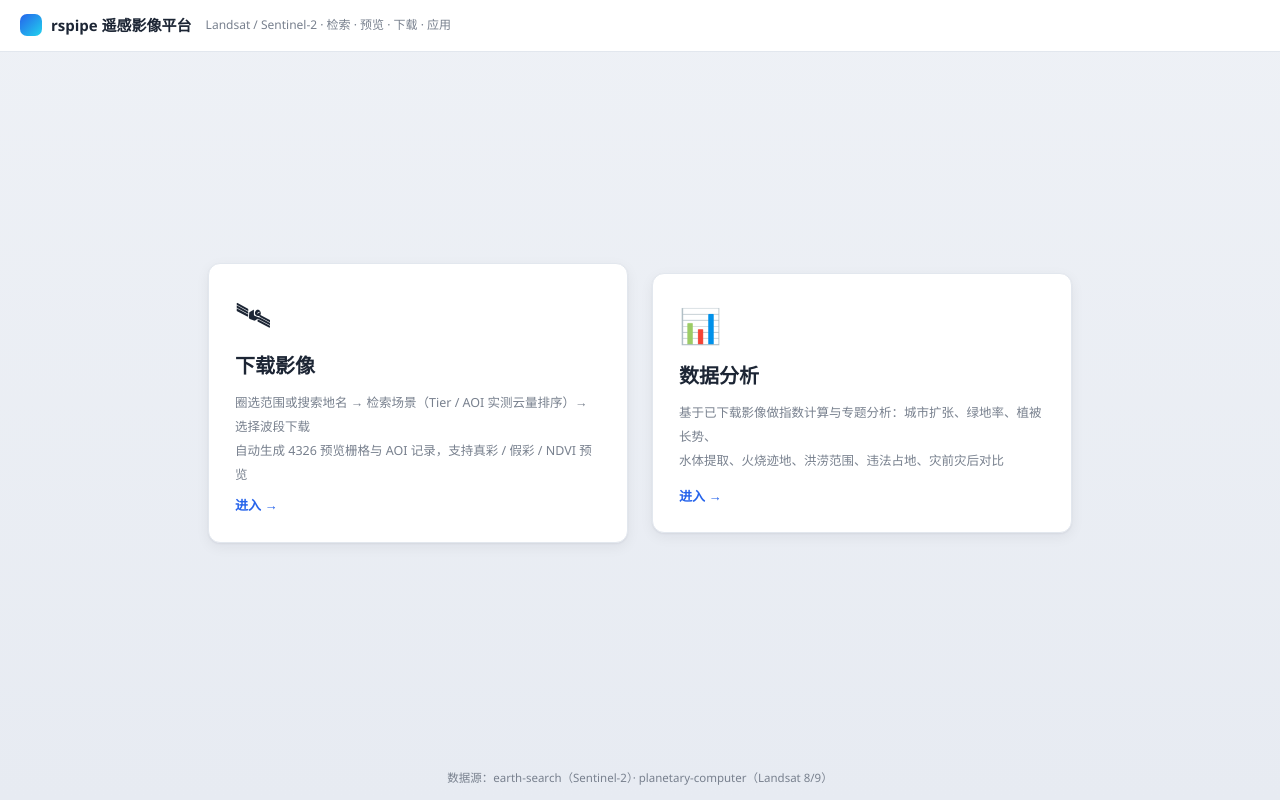
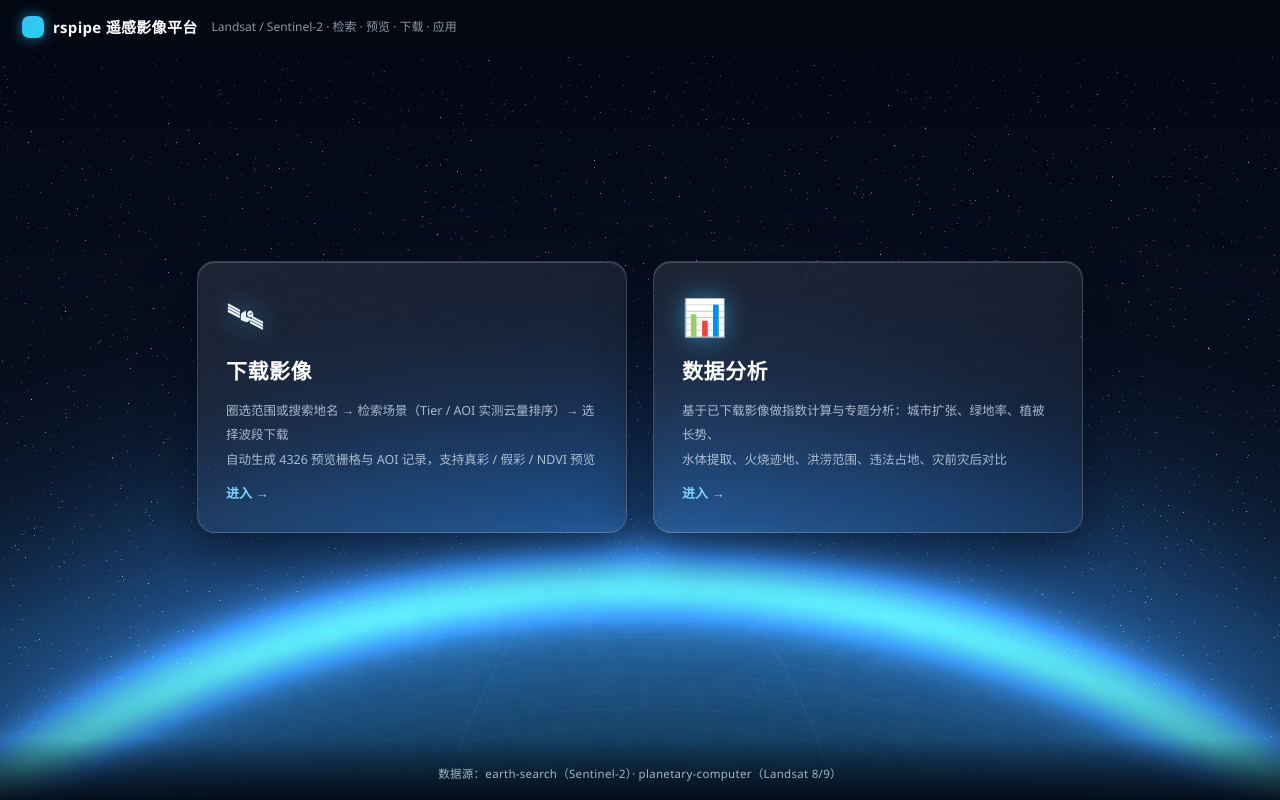
Before and after one commit to srmaper/rspipe, a Vue app in the folder web/: page / in a window 1280 px wide. Built offline with nearby package versions, Linux system fonts and the light colour scheme.

Commit message:
feat: 首页炫酷背景图与玻璃卡片，分析页新增日志面板

```diff
--- a/web/src/components/AnalysisPage.vue
+++ b/web/src/components/AnalysisPage.vue
@@ -94,6 +94,11 @@
             </table>
           </div>
         </div>
+
+        <div class="card logbox">
+          <h3>日志</h3>
+          <div class="log" ref="logEl">{{ logs.join('\n') }}</div>
+        </div>
       </div>
     </div>
 
@@ -131,6 +136,16 @@ const INDICES = [
 const guideOpen = ref(false)
 const resultVisible = ref(true)
 const comparing = ref(false)
+const logs = ref([])
+const logEl = ref(null)
+
+function logLn(s) {
+  logs.value.push(`[${new Date().toLocaleTimeString()}] ${s}`)
+  if (logs.value.length > 300) logs.value = logs.value.slice(-200)
+  requestAnimationFrame(() => {
+    if (logEl.value) logEl.value.scrollTop = logEl.value.scrollHeight
+  })
+}
 const swipe = ref(null)
 const extentVisible = ref(true)
 const mode = ref('single')
@@ -205,6 +220,7 @@ async function loadScenes() {
   try {
     const r = await fetch('/api/analysis/scenes')
     scenes.value = await r.json()
+    logLn(`已下载影像 ${scenes.value.length} 景`)
   } catch (e) {
     error.value = '读取已下载影像失败'
   }
@@ -213,6 +229,9 @@ async function loadScenes() {
 async function run() {
   running.value = true
   error.value = ''
+  logLn(mode.value === 'single'
+    ? `计算 ${index.value.toUpperCase()} · ${sceneA.value}`
+    : `两期变化 ${index.value.toUpperCase()} · A=${sceneA.value} B=${sceneB.value}`)
   stats.value = null
   try {
     if (mode.value === 'single') {
@@ -226,8 +245,9 @@ async function run() {
         }),
       })
       const j = await r.json()
-      if (!j.ok) { error.value = j.error || '计算失败'; return }
+      if (!j.ok) { error.value = j.error || '计算失败'; logLn('失败: ' + error.value); return }
       stats.value = { ...j.stats, ...j.classify }
+      logLn(`完成 · 均值 ${j.stats.mean} · 有效 ${j.stats.area_km2} km²`)
       tileTemplate.value = j.tiles
       preview.value = {
         scene_id: sceneA.value, ready: true,
@@ -244,8 +264,9 @@ async function run() {
         }),
       })
       const j = await r.json()
-      if (!j.ok) { error.value = j.error || '计算失败'; return }
+      if (!j.ok) { error.value = j.error || '计算失败'; logLn('失败: ' + error.value); return }
       stats.value = j.stats
+      logLn(`变化完成 · 减少 ${j.stats.decrease_km2} km² / 增加 ${j.stats.increase_km2} km²`)
       tileTemplate.value = j.tiles
       const bounds = statsBounds()
       preview.value = { scene_id: j.key, ready: true, bounds }
@@ -254,6 +275,7 @@ async function run() {
     }
   } catch (e) {
     error.value = '请求失败：' + (e.message || e)
+    logLn(error.value)
   } finally {
     running.value = false
   }
@@ -277,10 +299,12 @@ async function computeOne(sid) {
 
 async function openSwipe() {
   comparing.value = true
+  logLn(`双屏对比准备 · ${index.value.toUpperCase()}`)
   error.value = ''
   try {
     const ja = await computeOne(sceneA.value)
     const jb = await computeOne(sceneB.value)
+    logLn('双屏对比就绪')
     swipe.value = {
       tileA: ja.tiles,
       tileB: jb.tiles,
@@ -326,6 +350,13 @@ onMounted(loadScenes)
 #center { flex: 1; position: relative; min-width: 0; background: var(--panel); border: 1px solid var(--line); border-radius: 12px; overflow: hidden; box-shadow: var(--shadow); }
 #right { width: 330px; flex: none; display: flex; flex-direction: column; gap: 12px; overflow: hidden; }
 .reslist { flex: 1; min-height: 0; overflow: auto; }
+.logbox { flex: none; height: 200px; display: flex; flex-direction: column; }
+.log {
+  flex: 1; min-height: 0; overflow: auto;
+  background: #12161d; color: #c8d3e0;
+  font: 11px/1.55 Consolas, "Microsoft YaHei UI", monospace;
+  padding: 8px 10px; border-radius: 10px; white-space: pre-wrap;
+}
 .guide-entry { cursor: pointer; }
 .guide-entry:hover { border-color: var(--accent); }
 .ge-desc { font-size: 11.5px; color: var(--muted); line-height: 1.7; margin-bottom: 10px; }
--- a/web/src/components/HomePage.vue
+++ b/web/src/components/HomePage.vue
@@ -32,17 +32,96 @@ defineEmits(['go'])
 </script>
 
 <style scoped>
-.home { min-height: 100vh; display: flex; flex-direction: column; background: linear-gradient(180deg, #eef1f6, #e7ebf2); }
-.top { display: flex; align-items: center; gap: 14px; padding: 14px 20px; background: var(--panel); border-bottom: 1px solid var(--line); }
-.brand { font-size: 15px; font-weight: 700; display: flex; align-items: center; gap: 9px; }
-.brand i { width: 22px; height: 22px; border-radius: 7px; background: linear-gradient(135deg, var(--accent), #22d3ee); display: inline-block; }
-.tag { color: var(--muted); font-size: 12px; }
-.cards { flex: 1; display: flex; gap: 24px; align-items: center; justify-content: center; padding: 32px; }
-.card.big { width: 420px; min-height: 260px; padding: 26px; cursor: pointer; display: flex; flex-direction: column; gap: 10px; transition: all .18s; }
-.card.big:hover { border-color: var(--accent); transform: translateY(-3px); box-shadow: 0 12px 32px rgba(37,99,235,.16); }
-.ico { font-size: 34px; }
-h2 { margin: 0; font-size: 20px; }
-p { margin: 0; color: var(--muted); font-size: 12.5px; line-height: 1.9; }
-.go { margin-top: auto; color: var(--accent); font-weight: 600; font-size: 13px; }
-.foot { text-align: center; color: var(--muted); font-size: 11.5px; padding: 14px; }
+.home {
+  min-height: 100vh;
+  display: flex;
+  flex-direction: column;
+  background: #05090f url('../assets/home-bg.jpg') center / cover no-repeat fixed;
+  color: #eaf2fb;
+  position: relative;
+  overflow: hidden;
+}
+.home::after {
+  content: "";
+  position: absolute;
+  inset: 0;
+  background: radial-gradient(120% 80% at 50% 110%, rgba(56, 189, 248, .18), transparent 60%);
+  pointer-events: none;
+}
+.top {
+  position: relative;
+  z-index: 2;
+  display: flex;
+  align-items: center;
+  gap: 14px;
+  padding: 16px 22px;
+  background: linear-gradient(180deg, rgba(3, 8, 18, .72), rgba(3, 8, 18, 0));
+  backdrop-filter: blur(6px);
+}
+.brand { font-size: 15px; font-weight: 700; display: flex; align-items: center; gap: 9px; color: #fff; letter-spacing: .3px; }
+.brand i {
+  width: 22px; height: 22px; border-radius: 7px;
+  background: linear-gradient(135deg, #38bdf8, #22d3ee);
+  box-shadow: 0 0 14px rgba(56, 189, 248, .65);
+  display: inline-block;
+}
+.tag { color: rgba(226, 240, 255, .62); font-size: 12px; }
+
+.cards {
+  position: relative;
+  z-index: 2;
+  flex: 1;
+  display: flex;
+  gap: 26px;
+  align-items: center;
+  justify-content: center;
+  padding: 32px;
+  flex-wrap: wrap;
+}
+.card.big {
+  width: 430px;
+  min-height: 268px;
+  padding: 28px;
+  cursor: pointer;
+  display: flex;
+  flex-direction: column;
+  gap: 12px;
+  border-radius: 18px;
+  border: 1px solid rgba(255, 255, 255, .16);
+  background: linear-gradient(160deg, rgba(255, 255, 255, .10), rgba(255, 255, 255, .03));
+  backdrop-filter: blur(16px) saturate(120%);
+  box-shadow: 0 20px 50px rgba(2, 8, 20, .55), inset 0 1px 0 rgba(255, 255, 255, .18);
+  transition: transform .22s ease, box-shadow .22s ease, border-color .22s ease;
+}
+.card.big:hover {
+  transform: translateY(-6px);
+  border-color: rgba(56, 189, 248, .75);
+  box-shadow: 0 26px 60px rgba(3, 10, 25, .7), 0 0 0 1px rgba(56, 189, 248, .35), inset 0 1px 0 rgba(255, 255, 255, .22);
+}
+.ico {
+  font-size: 36px;
+  filter: drop-shadow(0 0 12px rgba(56, 189, 248, .55));
+}
+h2 { margin: 0; font-size: 21px; color: #fff; letter-spacing: .5px; }
+p { margin: 0; color: rgba(226, 240, 255, .72); font-size: 12.5px; line-height: 1.95; }
+.go {
+  margin-top: auto;
+  font-size: 13px;
+  font-weight: 600;
+  color: #7dd3fc;
+  display: inline-flex;
+  align-items: center;
+  gap: 6px;
+}
+.card.big:hover .go { color: #e0f2fe; }
+.foot {
+  position: relative;
+  z-index: 2;
+  text-align: center;
+  color: rgba(226, 240, 255, .72);
+  font-size: 11.5px;
+  padding: 26px 16px 18px;
+  background: linear-gradient(0deg, rgba(3, 8, 18, .88), rgba(3, 8, 18, 0));
+  letter-spacing: .3px;
+}
 </style>
```
Also changed, not shown: web/src/assets/home-bg.jpg (added), 9 other files (tests, documents, lock files or other folders).
